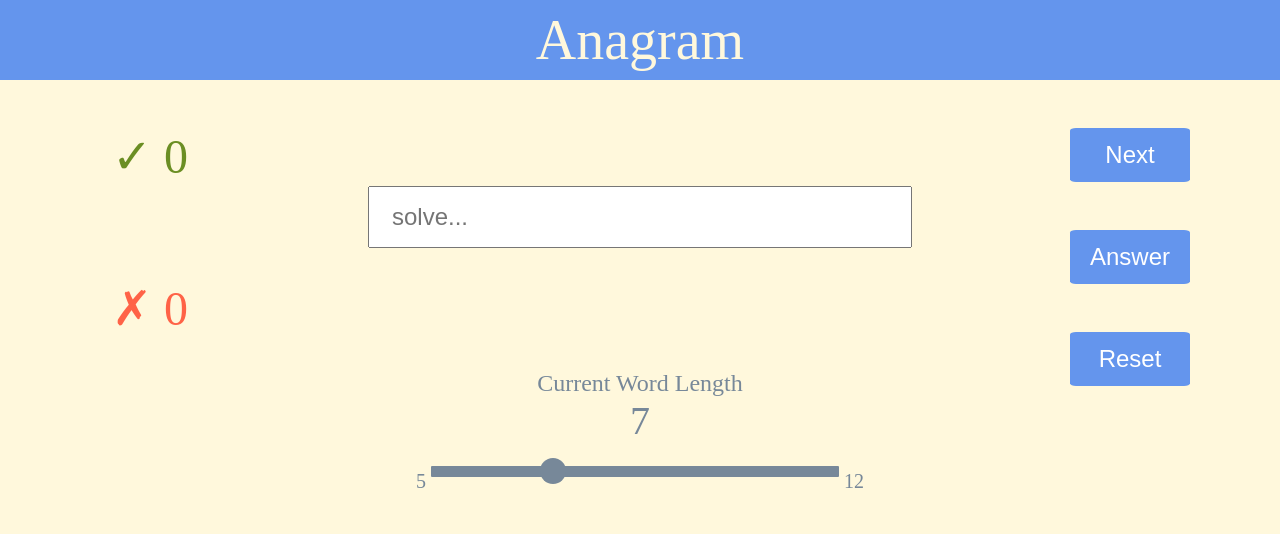
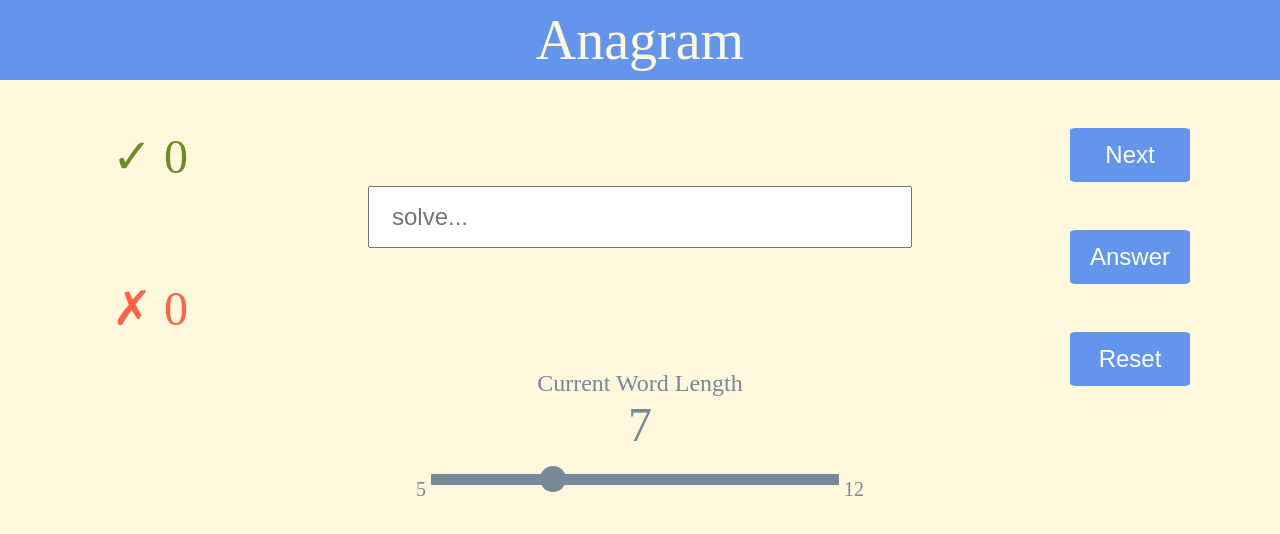
Before and after one commit to jgthomas/braingame.xyz, a React (Create React App) app in the folder frontend/: page / in a window 1280 px wide. Shown: the top 534 px of the page. Built offline with nearby package versions, Linux system fonts and the light colour scheme; no server answers.

Commit message:
Increase size of font for selected length

```diff
--- a/frontend/src/components/LengthSelector.css
+++ b/frontend/src/components/LengthSelector.css
@@ -67,7 +67,7 @@ input[type="range"]::-moz-range-track {
 }
 
 .selector-value {
-  font-size: 2.5em;
+  font-size: 3em;
 }
 
 .selector-max-min {
```
